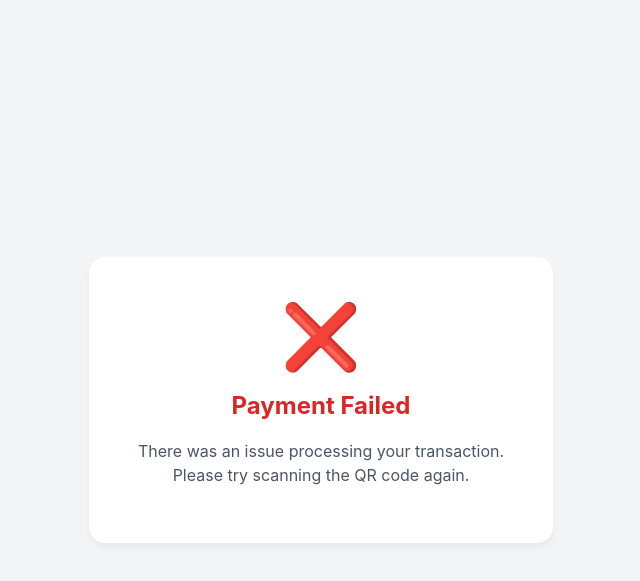
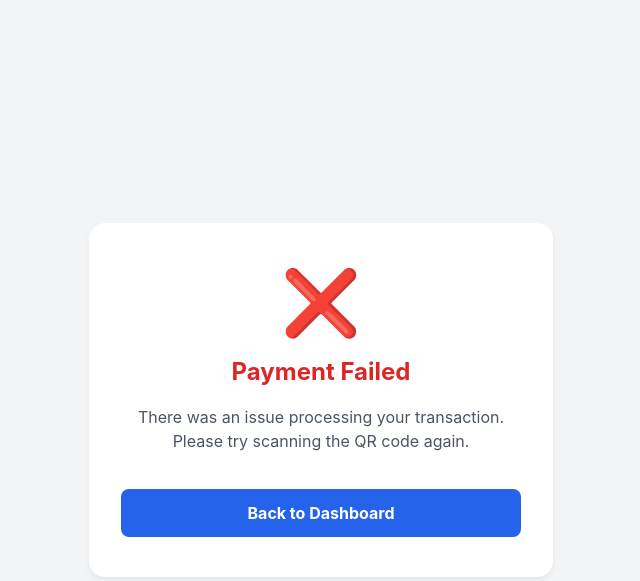
Before and after one commit to cloudchasers/banking-app, a Flask app: template templates/result.html in a window 1280 px wide. Shown: the top 581 px of the page, without its empty margins (319-959 px from the left). Run offline with Flask 3, Linux system fonts and the light colour scheme; the template is opened without the code that fills it, so the values that code supplies are empty.

Commit message:
Fix: Add Back to Dashboard button and trap history popstate on payment result

```diff
--- a/templates/result.html
+++ b/templates/result.html
@@ -28,6 +28,23 @@
         .success-text { color: #16a34a; margin-top: 0; }
         .error-text { color: #dc2626; margin-top: 0; }
         p { color: #4b5563; line-height: 1.5; }
+        .btn-dashboard {
+            display: inline-block;
+            width: 100%;
+            padding: 14px;
+            margin-top: 20px;
+            background-color: #2563eb;
+            color: white;
+            text-decoration: none;
+            border-radius: 8px;
+            font-size: 16px;
+            font-weight: bold;
+            box-sizing: border-box;
+            transition: background-color 0.2s;
+        }
+        .btn-dashboard:hover {
+            background-color: #1d4ed8;
+        }
     </style>
 </head>
 <body>
@@ -36,17 +53,27 @@
             <div class="icon">✅</div>
             <h2 class="success-text">Payment Successful</h2>
             <p>Your transaction has been processed securely.</p>
-            <p><strong>This window will close automatically in a moment...</strong></p>
-            <script>
-                setTimeout(() => {
-                    window.close();
-                }, 3000);
-            </script>
+            <a href="{{ url_for('dashboard') }}" class="btn-dashboard">Back to Dashboard</a>
         {% else %}
             <div class="icon">❌</div>
             <h2 class="error-text">Payment Failed</h2>
             <p>There was an issue processing your transaction. Please try scanning the QR code again.</p>
+            <a href="{{ url_for('dashboard') }}" class="btn-dashboard">Back to Dashboard</a>
         {% endif %}
     </div>
+
+    <script>
+        // Prevent back button from re-navigating to payment review/process
+        history.pushState(null, "", location.href);
+        window.addEventListener("popstate", function () {
+            window.location.replace("{{ url_for('dashboard') }}");
+        });
+
+        {% if success %}
+        setTimeout(() => {
+            window.close();
+        }, 5000);
+        {% endif %}
+    </script>
 </body>
 </html>
```
